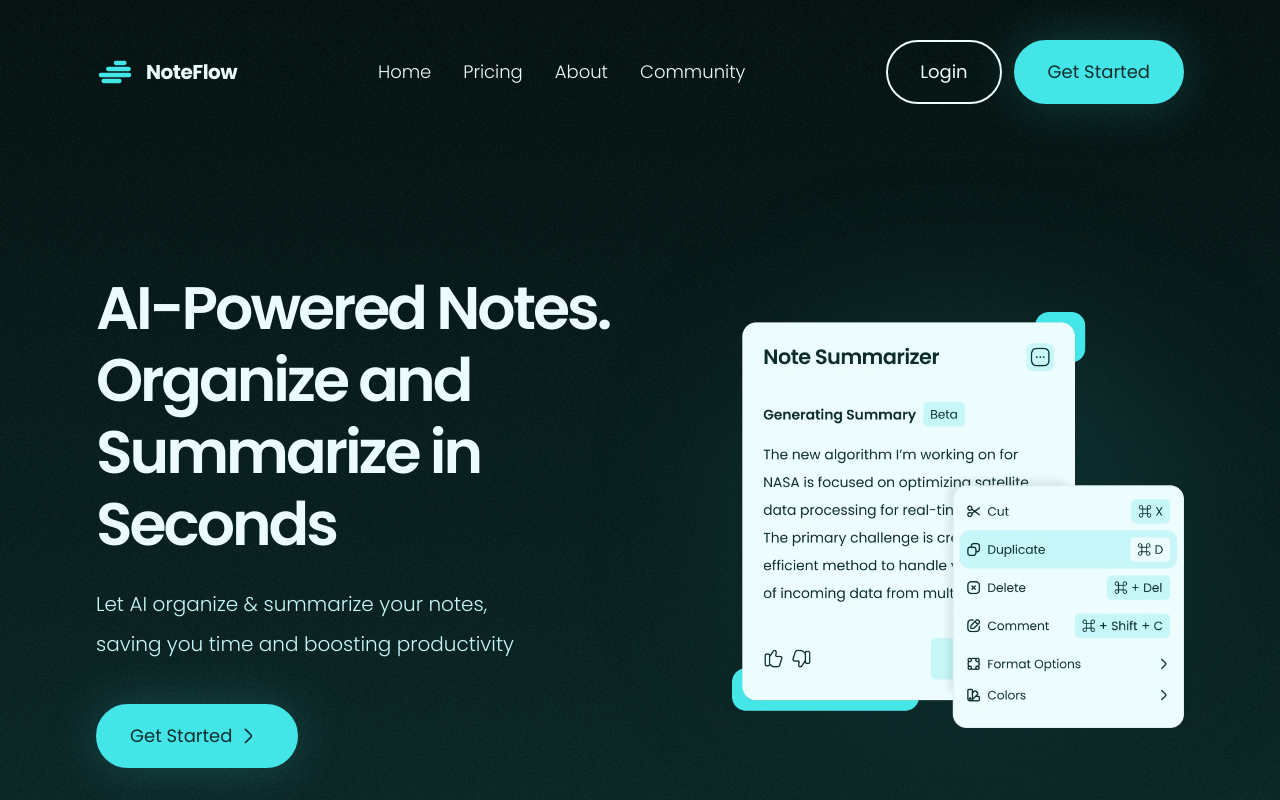
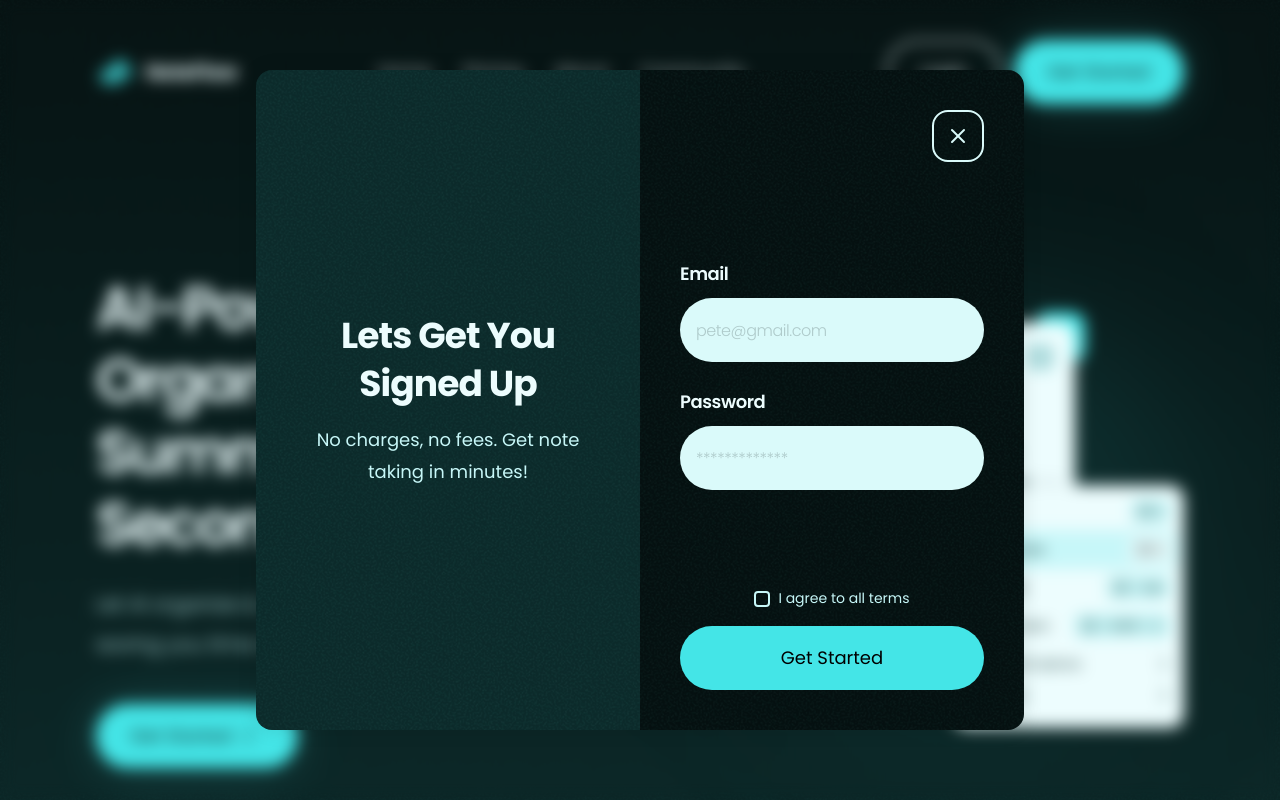
Before and after one commit to tanjimahmmed/noteflow-sass, a React (Vite) app: page / in a window 1280 px wide. Shown: the top 800 px of the page. Built offline with nearby package versions, Linux system fonts and the light colour scheme.

Commit message:
add sign up modal component

```diff
--- a/src/App.jsx
+++ b/src/App.jsx
@@ -5,6 +5,8 @@
 import Hero from "./components/sections/Hero";
 import Logos from "./components/sections/Logos";
 import Main from "./components/sections/Main";
+import Modal from "./components/sections/Modal/Modal";
+import SignUpModal from "./components/sections/Modal/SignUpModal";
 import Navigation from "./components/sections/Navigation";
 import Page from "./components/sections/Page";
 import Reviews from "./components/sections/Reviews";
@@ -25,6 +27,9 @@
         <Testimonials/>
       </Main>
       <Footer/>
+      <Modal>
+        <SignUpModal/>
+      </Modal>
     </Page>
   )
 }
--- /dev/null
+++ b/src/components/sections/Modal/Modal.jsx
@@ -0,0 +1,30 @@
+import {motion} from 'motion/react'
+const Modal = ({children}) => {
+    const activelyDisplayedModal = true;
+  return (
+    <motion.div className='fixed top-0 right-0 bottom-0 left-0 z-50 flex items-center justify-center px-24 py-32 backdrop-blur-sm'
+    animate={activelyDisplayedModal ? "visible" : "hidden"}
+    variants={{
+        hidden: {
+            opacity: 0,
+            visibility: 'hidden'
+        },
+        visible: {
+            opacity: 1,
+            visibility: 'visible'
+        }
+    }}
+    transition={{duration: 0.25, ease: "easeInOut"}}
+    >
+        <motion.div className='flex overflow-hidden rounded-2xl opacity-0 shadow-[0px_0px_20px_rgb(6,18,18,.10)]'
+        initial={{opacity: 0, y: 40}}
+        animate={activelyDisplayedModal ? {opacity: 100, y: 0} : {opacity: 0, y: 30}}
+        transition={{duration: 0.25, ease: 'easeInOut'}}
+        >
+            {children}
+        </motion.div>
+    </motion.div>
+  )
+}
+
+export default Modal
--- /dev/null
+++ b/src/components/sections/Modal/SignUpModal.jsx
@@ -0,0 +1,72 @@
+import Close from '../../icons/Close';
+import Checkmark from '../../icons/Checkmark';
+import { useState } from 'react';
+
+const initialState = {
+    email: "",
+    password: ""
+}
+
+const SignUpModal = () => {
+const [checked, setChecked] = useState(false);
+const [inputs, setInputs] = useState(initialState);
+
+function handleInputs(e){
+    setInputs((prevInputs) => {
+        return {
+            ...prevInputs,
+            [e.target.name]: e.target.value,
+        }
+    })
+}
+
+function handleSubmit(e){
+    e.preventDefault();
+    if(checked){
+        console.log(inputs);
+        setInputs(initialState);
+        // close modal
+        // submit this to a database etc...
+    }
+}
+  return (
+    <section className='grid max-w-3xl grid-cols-2'>
+        <div className="bg-primary-1300 flex flex-col justify-center gap-y-4 bg-[url('../src/assets/Noise.webp')] bg-repeat p-10 text-center">
+            <h4 className='text-primary-50 text-4xl/12 font-bold tracking-tight'>Lets Get You Signed Up</h4>
+            <p className='text-primary-100 text-lg/8'>No charges, no fees. Get note taking in minutes!</p>
+        </div>
+        <div className="bg-primary-1500 flex flex-col justify-between gap-y-24 bg-[url('../src/assets/Noise.webp')] bg-repeat p-10">
+            <button className='border-primary-75 hover:bg-primary-75 group transition-properties ml-auto w-fit cursor-pointer rounded-2xl border-2 p-3'>
+                <Close className='stroke-primary-75 group-hover:stroke-primary-1300 transition-properties' width={2}/>
+            </button>
+            <div className='text-primary-50 flex flex-col gap-y-6 text-lg/8 font-semibold tracking-tight'>
+                <label>
+                    Email
+                    <input name='email' type="email" placeholder='pete@gmail.com'
+                    onChange={handleInputs}
+                    value={inputs.email}
+                    className='bg-primary-75 placeholder-primary-1500 text-primary-1300 mt-2 block w-full rounded-full px-4 py-4 font-normal placeholder:text-base placeholder:font-light placeholder:opacity-20'/>
+                </label>
+                <label>
+                    Password
+                    <input name='password' type="password" placeholder='*************'
+                    onChange={handleInputs}
+                    value={inputs.password}
+                    className='bg-primary-75 placeholder-primary-1500 text-primary-1300 mt-2 block w-full rounded-full px-4 py-4 font-normal placeholder:text-base placeholder:font-light placeholder:opacity-20'/>
+                </label>
+            </div>
+            <div>
+                <div onClick={()=>setChecked((currVal) => !currVal)} className='m-auto mb-4 w-fit cursor-pointer gap-x-2'>
+                    <button className={`border-primary-100 transition-properties mr-2 inline-flex h-4 w-4 cursor-pointer items-center justify-center rounded-sm border-2 ${checked && "bg-primary-100"}`}>
+                        <Checkmark className="stroke-primary-1500"/>
+                    </button>
+                    <p className='text-primary-100 inline cursor-pointer text-sm'>I agree to all terms</p>
+                </div>
+                <button onClick={handleSubmit} className='bg-primary-500 primary-glow-hover transition-properties w-full cursor-pointer rounded-full py-4 text-lg/8'>Get Started</button>
+            </div>
+        </div>
+    </section>
+  )
+}
+
+export default SignUpModal
```
